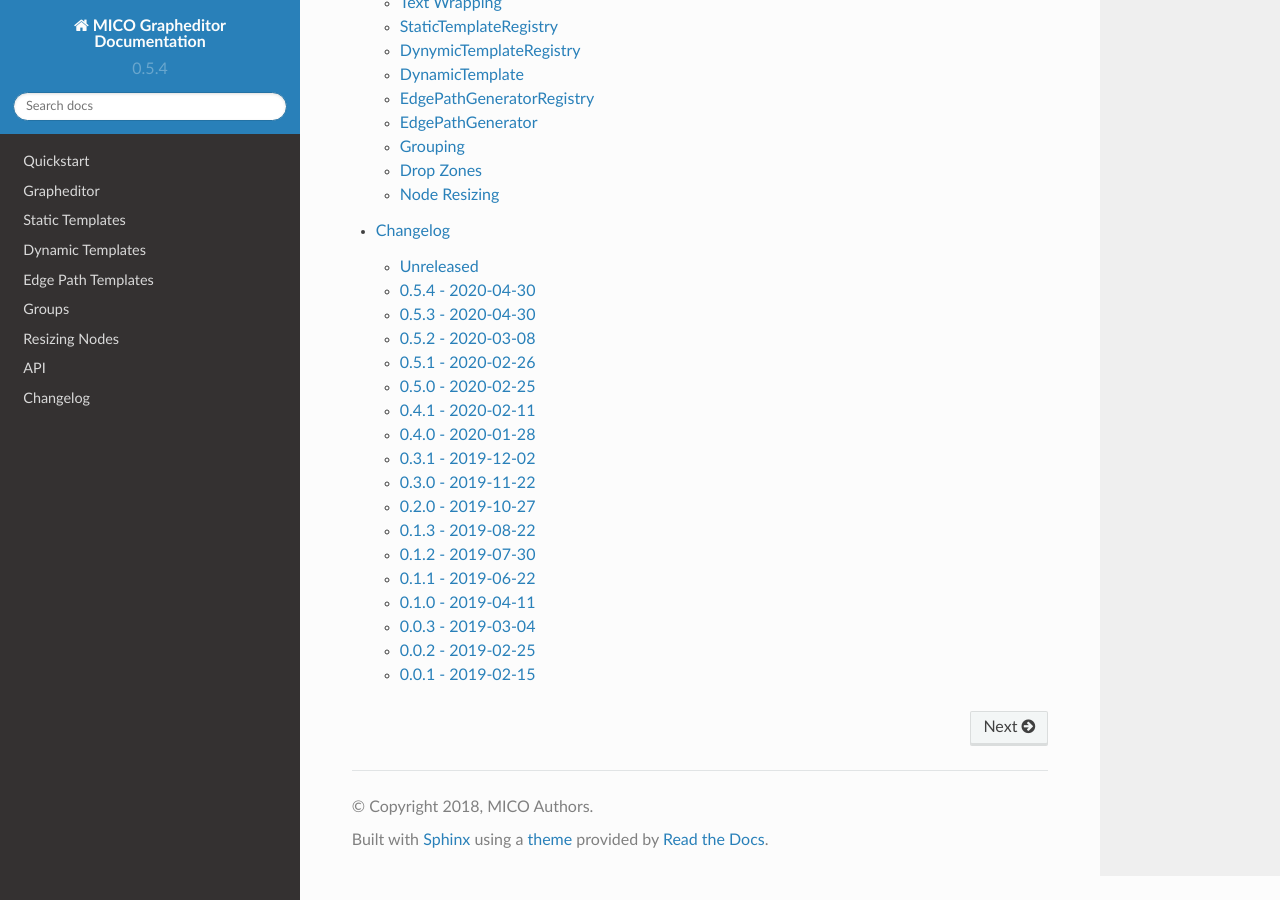
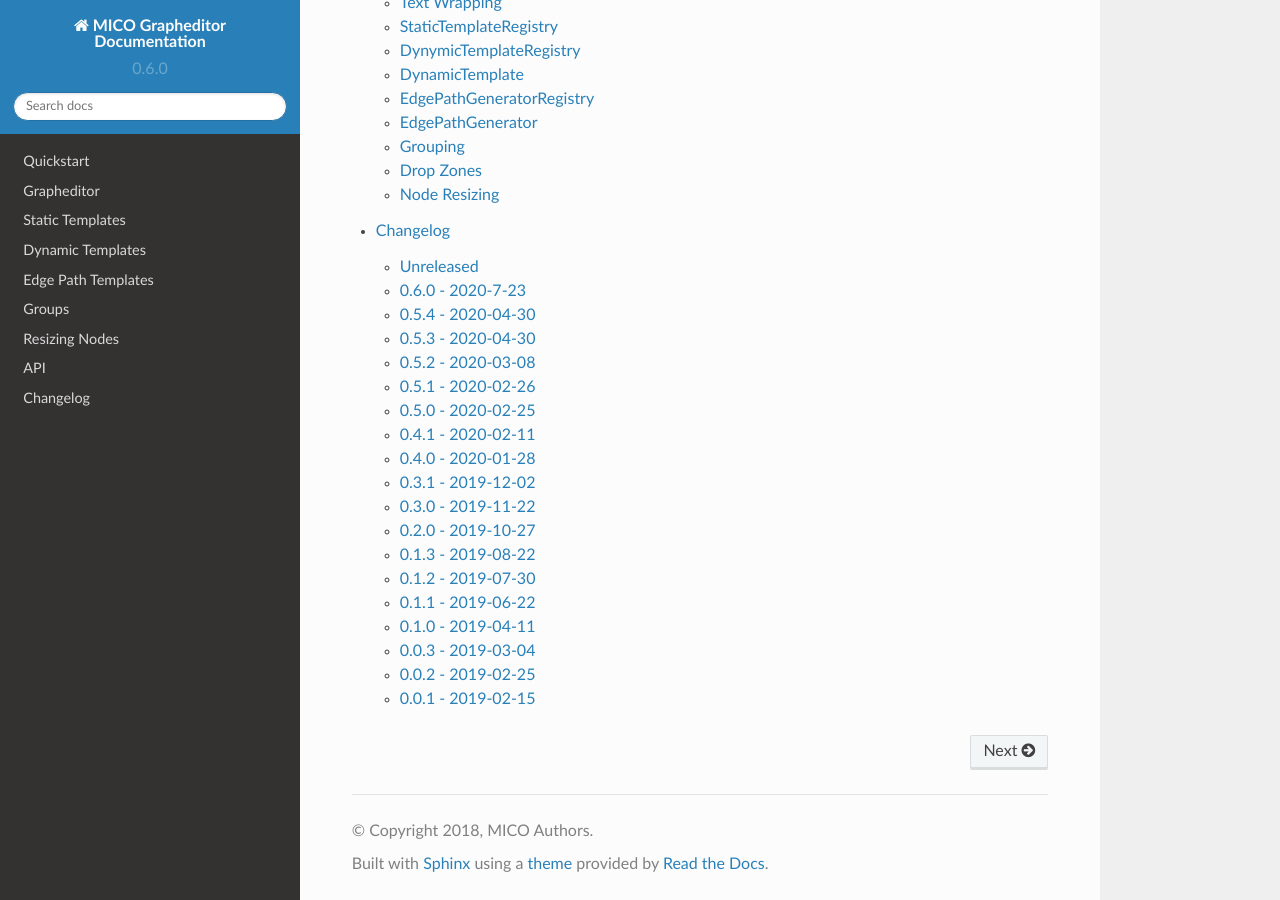
Before and after one commit to UST-MICO/grapheditor, a Sphinx documentation site: the page built from docs/index.rst, in a window 1280 px wide and 900 px high, scrolled down 2594 px. Built offline with Sphinx 7.4.7 and the Read the Docs theme 2.0.0, drawn with Linux system fonts in a browser that asks for light colours; formulas are drawn with MathJax 3.

Commit message:
Bump version number

```diff
--- a/docs/conf.py
+++ b/docs/conf.py
@@ -152,9 +152,9 @@
 author = 'MICO Authors'
 
 # The short X.Y version
-version = '0.5.4'
+version = '0.6.0'
 # The full version, including alpha/beta/rc tags
-release = '0.5.4'
+release = '0.6.0'
 
 
 # -- General configuration ---------------------------------------------------
--- a/package.json
+++ b/package.json
@@ -1,6 +1,6 @@
 {
   "name": "@ustutt/grapheditor-webcomponent",
-  "version": "0.5.4",
+  "version": "0.6.0",
   "description": "Webcomponent for displaying and editing graphs.",
   "author": "Fabian Bühler",
   "main": "./lib/index.js",
```
Also changed, not shown: CHANGELOG.md (+4 -1 lines), 1 other file.
